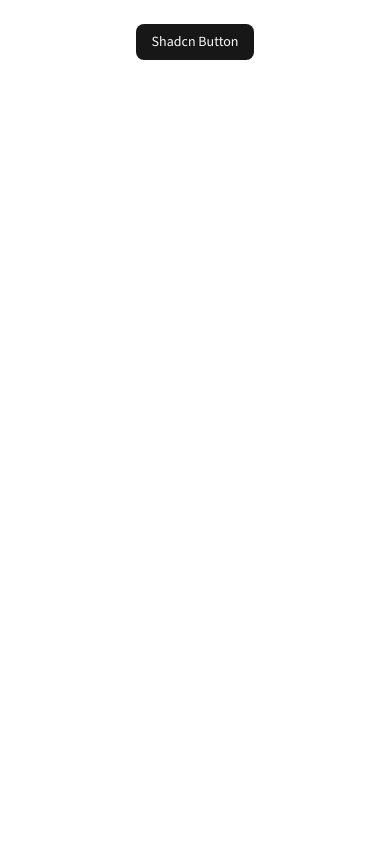
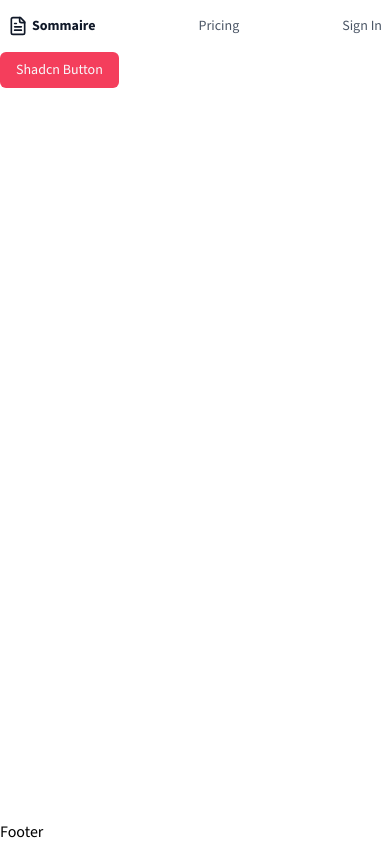
Before and after one commit to younusraza909/Sommaire-AI-powered-PDF-summarizer, a Next.js app: page / in a window 390 px wide. Built offline with nearby package versions, Linux system fonts and the light colour scheme.

Commit message:
Refactor global styles and layout structure; added Header and Footer components. Updated CSS variables to use HSL format and improved utility classes for better responsiveness.
Added Header component

```diff
--- a/app/globals.css
+++ b/app/globals.css
@@ -1,125 +1,181 @@
-@import "tailwindcss";
+@import 'tailwindcss';
 @import "tw-animate-css";
+
 
 @custom-variant dark (&:is(.dark *));
 
-@theme inline {
-  --color-background: var(--background);
-  --color-foreground: var(--foreground);
-  --font-sans: var(--font-sans);
-  --color-sidebar-ring: var(--sidebar-ring);
-  --color-sidebar-border: var(--sidebar-border);
-  --color-sidebar-accent-foreground: var(--sidebar-accent-foreground);
-  --color-sidebar-accent: var(--sidebar-accent);
-  --color-sidebar-primary-foreground: var(--sidebar-primary-foreground);
-  --color-sidebar-primary: var(--sidebar-primary);
-  --color-sidebar-foreground: var(--sidebar-foreground);
-  --color-sidebar: var(--sidebar);
-  --color-chart-5: var(--chart-5);
-  --color-chart-4: var(--chart-4);
-  --color-chart-3: var(--chart-3);
-  --color-chart-2: var(--chart-2);
-  --color-chart-1: var(--chart-1);
-  --color-ring: var(--ring);
-  --color-input: var(--input);
-  --color-border: var(--border);
-  --color-destructive: var(--destructive);
-  --color-accent-foreground: var(--accent-foreground);
-  --color-accent: var(--accent);
-  --color-muted-foreground: var(--muted-foreground);
-  --color-muted: var(--muted);
-  --color-secondary-foreground: var(--secondary-foreground);
-  --color-secondary: var(--secondary);
-  --color-primary-foreground: var(--primary-foreground);
-  --color-primary: var(--primary);
-  --color-popover-foreground: var(--popover-foreground);
-  --color-popover: var(--popover);
-  --color-card-foreground: var(--card-foreground);
-  --color-card: var(--card);
+@theme {
+  --font-sans: var(--font-sans), ui-sans-serif, system-ui, sans-serif,
+    'Apple Color Emoji', 'Segoe UI Emoji', 'Segoe UI Symbol', 'Noto Color Emoji';
+
+  --color-background: hsl(var(--background));
+  --color-foreground: hsl(var(--foreground));
+
+  --color-card: hsl(var(--card));
+  --color-card-foreground: hsl(var(--card-foreground));
+
+  --color-popover: hsl(var(--popover));
+  --color-popover-foreground: hsl(var(--popover-foreground));
+
+  --color-primary: hsl(var(--primary));
+  --color-primary-foreground: hsl(var(--primary-foreground));
+
+  --color-secondary: hsl(var(--secondary));
+  --color-secondary-foreground: hsl(var(--secondary-foreground));
+
+  --color-muted: hsl(var(--muted));
+  --color-muted-foreground: hsl(var(--muted-foreground));
+
+  --color-accent: hsl(var(--accent));
+  --color-accent-foreground: hsl(var(--accent-foreground));
+
+  --color-destructive: hsl(var(--destructive));
+  --color-destructive-foreground: hsl(var(--destructive-foreground));
+
+  --color-border: hsl(var(--border));
+  --color-input: hsl(var(--input));
+  --color-ring: hsl(var(--ring));
+
+  --color-chart-1: hsl(var(--chart-1));
+  --color-chart-2: hsl(var(--chart-2));
+  --color-chart-3: hsl(var(--chart-3));
+  --color-chart-4: hsl(var(--chart-4));
+  --color-chart-5: hsl(var(--chart-5));
+
+  --radius-lg: var(--radius);
+  --radius-md: calc(var(--radius) - 2px);
   --radius-sm: calc(var(--radius) - 4px);
-  --radius-md: calc(var(--radius) - 2px);
-  --radius-lg: var(--radius);
-  --radius-xl: calc(var(--radius) + 4px);
 }
 
-body {
-  font-family: var(--font-sans);
+/*
+  The default border color has changed to `currentColor` in Tailwind CSS v4,
+  so we've added these compatibility styles to make sure everything still
+  looks the same as it did with Tailwind CSS v3.
+
+  If we ever want to remove these styles, we need to add an explicit border
+  color utility to any element that depends on these defaults.
+*/
+@layer base {
+  *,
+  ::after,
+  ::before,
+  ::backdrop,
+  ::file-selector-button {
+    border-color: var(--color-gray-200, currentColor);
+  }
 }
 
-:root {
-  --radius: 0.625rem;
-  --background: oklch(1 0 0);
-  --foreground: oklch(0.145 0 0);
-  --card: oklch(1 0 0);
-  --card-foreground: oklch(0.145 0 0);
-  --popover: oklch(1 0 0);
-  --popover-foreground: oklch(0.145 0 0);
-  --primary: oklch(0.205 0 0);
-  --primary-foreground: oklch(0.985 0 0);
-  --secondary: oklch(0.97 0 0);
-  --secondary-foreground: oklch(0.205 0 0);
-  --muted: oklch(0.97 0 0);
-  --muted-foreground: oklch(0.556 0 0);
-  --accent: oklch(0.97 0 0);
-  --accent-foreground: oklch(0.205 0 0);
-  --destructive: oklch(0.577 0.245 27.325);
-  --border: oklch(0.922 0 0);
-  --input: oklch(0.922 0 0);
-  --ring: oklch(0.708 0 0);
-  --chart-1: oklch(0.646 0.222 41.116);
-  --chart-2: oklch(0.6 0.118 184.704);
-  --chart-3: oklch(0.398 0.07 227.392);
-  --chart-4: oklch(0.828 0.189 84.429);
-  --chart-5: oklch(0.769 0.188 70.08);
-  --sidebar: oklch(0.985 0 0);
-  --sidebar-foreground: oklch(0.145 0 0);
-  --sidebar-primary: oklch(0.205 0 0);
-  --sidebar-primary-foreground: oklch(0.985 0 0);
-  --sidebar-accent: oklch(0.97 0 0);
-  --sidebar-accent-foreground: oklch(0.205 0 0);
-  --sidebar-border: oklch(0.922 0 0);
-  --sidebar-ring: oklch(0.708 0 0);
+@layer utilities {
+  body {
+    font-family: Arial, Helvetica, sans-serif;
+  }
 }
 
-.dark {
-  --background: oklch(0.145 0 0);
-  --foreground: oklch(0.985 0 0);
-  --card: oklch(0.205 0 0);
-  --card-foreground: oklch(0.985 0 0);
-  --popover: oklch(0.205 0 0);
-  --popover-foreground: oklch(0.985 0 0);
-  --primary: oklch(0.922 0 0);
-  --primary-foreground: oklch(0.205 0 0);
-  --secondary: oklch(0.269 0 0);
-  --secondary-foreground: oklch(0.985 0 0);
-  --muted: oklch(0.269 0 0);
-  --muted-foreground: oklch(0.708 0 0);
-  --accent: oklch(0.269 0 0);
-  --accent-foreground: oklch(0.985 0 0);
-  --destructive: oklch(0.704 0.191 22.216);
-  --border: oklch(1 0 0 / 10%);
-  --input: oklch(1 0 0 / 15%);
-  --ring: oklch(0.556 0 0);
-  --chart-1: oklch(0.488 0.243 264.376);
-  --chart-2: oklch(0.696 0.17 162.48);
-  --chart-3: oklch(0.769 0.188 70.08);
-  --chart-4: oklch(0.627 0.265 303.9);
-  --chart-5: oklch(0.645 0.246 16.439);
-  --sidebar: oklch(0.205 0 0);
-  --sidebar-foreground: oklch(0.985 0 0);
-  --sidebar-primary: oklch(0.488 0.243 264.376);
-  --sidebar-primary-foreground: oklch(0.985 0 0);
-  --sidebar-accent: oklch(0.269 0 0);
-  --sidebar-accent-foreground: oklch(0.985 0 0);
-  --sidebar-border: oklch(1 0 0 / 10%);
-  --sidebar-ring: oklch(0.556 0 0);
+@layer base {
+  :root {
+    --background: 0 0% 100%;
+    --foreground: 222.2 84% 4.9%;
+    --card: 0 0% 100%;
+    --card-foreground: 222.2 84% 4.9%;
+    --popover: 0 0% 100%;
+    --popover-foreground: 222.2 84% 4.9%;
+    --primary: 350 89% 60%;
+    --primary-foreground: 210 40% 98%;
+    --secondary: 350 33% 96%;
+    --secondary-foreground: 350 89% 60%;
+    --muted: 350 33% 96%;
+    --muted-foreground: 215 25% 27%;
+    --accent: 350 33% 18%;
+    --accent-foreground: 350 89% 60%;
+    --destructive: 350 89% 50%;
+    --destructive-foreground: 210 40% 98%;
+    --border: 350 33% 90%;
+    --input: 350 33% 90%;
+    --ring: 350 89% 60%;
+    --radius: 0.5rem;
+    --chart-1: 12 76% 61%;
+    --chart-2: 173 58% 39%;
+    --chart-3: 197 37% 24%;
+    --chart-4: 43 74% 66%;
+    --chart-5: 27 87% 67%;
+  }
+
+  .dark {
+    --background: 222.2 84% 4.9%;
+    --foreground: 210 40% 98%;
+    --card: 222.2 84% 4.9%;
+    --card-foreground: 210 40% 98%;
+    --popover: 222.2 84% 4.9%;
+    --popover-foreground: 210 40% 98%;
+    --primary: 350 89% 60%;
+    --primary-foreground: 210 40% 98%;
+    --secondary: 350 33% 17.5%;
+    --secondary-foreground: 210 40% 98%;
+    --muted: 350 33% 17.5%;
+    --muted-foreground: 215 20.2% 65.1%;
+    --accent: 350 33% 25%;
+    --accent-foreground: 210 40% 98%;
+    --destructive: 350 89% 40%;
+    --destructive-foreground: 210 40% 98%;
+    --border: 350 33% 17.5%;
+    --input: 350 33% 17.5%;
+    --ring: 350 89% 60%;
+    --chart-1: 220 70% 50%;
+    --chart-2: 160 60% 45%;
+    --chart-3: 30 80% 55%;
+    --chart-4: 280 65% 60%;
+    --chart-5: 340 75% 55%;
+  }
 }
 
 @layer base {
   * {
-    @apply border-border outline-ring/50;
+    @apply border-border;
   }
-  body {
-    @apply bg-background text-foreground;
+  h1 {
+    @apply text-4xl md:text-6xl xl:text-7xl font-bold;
+  }
+
+  h2 {
+    @apply text-xl lg:text-3xl font-medium;
+  }
+
+  h3 {
+    @apply text-2xl lg:text-4xl font-medium;
+  }
+
+  a {
+    @apply hover:cursor-pointer;
+  }
+
+  button {
+    @apply hover:cursor-pointer bg-rose-600 hover:bg-rose-700;
+  }
+
+  @keyframes gradient-x {
+    0%,
+    100% {
+      background-size: 200% 100%;
+      background-position: left center;
+    }
+    50% {
+      background-size: 200% 100%;
+      background-position: right center;
+    }
+  }
+
+  .animate-gradient-x {
+    animation: gradient-x 3s ease infinite;
   }
 }
+
+@utility container {
+  margin-inline: auto;
+  padding-inline: 2rem;
+  @media (width >= --theme(--breakpoint-sm)) {
+    max-width: none;
+  }
+  @media (width >= 1400px) {
+    max-width: 1400px;
+  }
+}
--- a/app/layout.tsx
+++ b/app/layout.tsx
@@ -1,6 +1,8 @@
 import type { Metadata } from "next";
 import { Source_Sans_3 as FontSans } from "next/font/google";
 import "./globals.css";
+import Header from "@/components/common/Header";
+import Footer from "@/components/common/Footer";
 
 const fontSans = FontSans({
   variable: "--font-sans",
@@ -21,7 +23,13 @@
 }>) {
   return (
     <html lang="en">
-      <body className={`${fontSans.variable}  antialiased`}>{children}</body>
+      <body className={`${fontSans.variable} font-sans  antialiased`}>
+        <div className="relative flex min-h-screen flex-col">
+          <Header />
+          <main className="flex-1"> {children}</main>
+          <Footer />
+        </div>
+      </body>
     </html>
   );
 }
--- a/app/page.tsx
+++ b/app/page.tsx
@@ -2,7 +2,7 @@
 
 export default function Home() {
   return (
-    <div className="grid grid-rows-[20px_1fr_20px] items-center justify-items-center min-h-screen p-8 pb-20 gap-16 sm:p-20 font-[family-name:var(--font-sans)]">
+    <div className="">
       <Button>Shadcn Button</Button>
     </div>
   );
--- /dev/null
+++ b/components/common/Footer.tsx
@@ -0,0 +1,7 @@
+import React from "react";
+
+const Footer = () => {
+  return <div>Footer</div>;
+};
+
+export default Footer;
--- /dev/null
+++ b/components/common/Header.tsx
@@ -0,0 +1,37 @@
+import React from "react";
+import { FileText } from "lucide-react";
+import { Button } from "../ui/button";
+import NavLink from "./nav-link";
+
+const Header = () => {
+  const isLoggedIn = false;
+  return (
+    <nav className="container flex items-center justify-between py-4 lg:px-8 px-2 mx-auto">
+      <div className="flex lg:flex-1">
+        <NavLink href="/" className="flex items-center gap-1 lg:gap-2 shrink-0">
+          <FileText className="w-5 h-5 lg:w-8 lg:h-8 text-gray-900 hover:rotate-12 transform transition duration-200 ease-in-out" />
+          <span className="font-extrabold lg:text-xl text-gray-900">Sommaire</span>
+        </NavLink>
+      </div>
+
+      <div className="flex lg:justify-center  gap-4 lg:gap-12 lg:items-center">
+        <NavLink href="/#pricing">Pricing</NavLink>
+        {isLoggedIn && <NavLink href="/dashboard">Your Summaries</NavLink>}
+      </div>
+
+      <div className="flex lg:justify-end lg:flex-1">
+        {isLoggedIn ? (
+          <div className="flex gap-2 items-center">
+            <NavLink href="/upload">Upload a PDF</NavLink>
+            <div>Pro</div>
+            <Button>User</Button>
+          </div>
+        ) : (
+          <NavLink href="/sign-in">Sign In</NavLink>
+        )}
+      </div>
+    </nav>
+  );
+};
+
+export default Header;
--- /dev/null
+++ b/components/common/nav-link.tsx
@@ -0,0 +1,25 @@
+"use client";
+
+import { cn } from "@/lib/utils";
+import Link from "next/link";
+import { usePathname } from "next/navigation";
+import React from "react";
+
+const NavLink = ({ href, children, className }: { href: string; children: React.ReactNode; className?: string }) => {
+  const pathname = usePathname();
+  const isActive = pathname === href || (href !== "/" && pathname.startsWith(href));
+  return (
+    <Link
+      href={href}
+      className={cn(
+        "transition-colors text-sm duration-200 text-gray-600 hover:text-rose-500",
+        className,
+        isActive && "text-rose-500"
+      )}
+    >
+      {children}
+    </Link>
+  );
+};
+
+export default NavLink;
```
